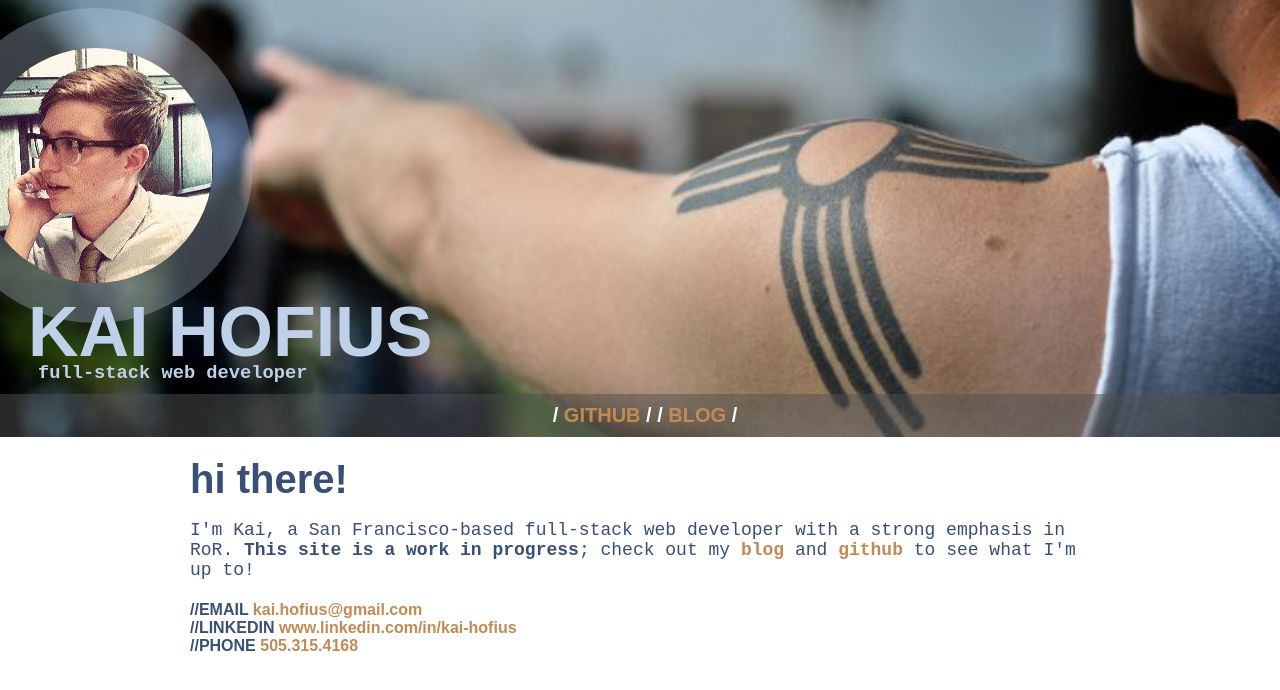
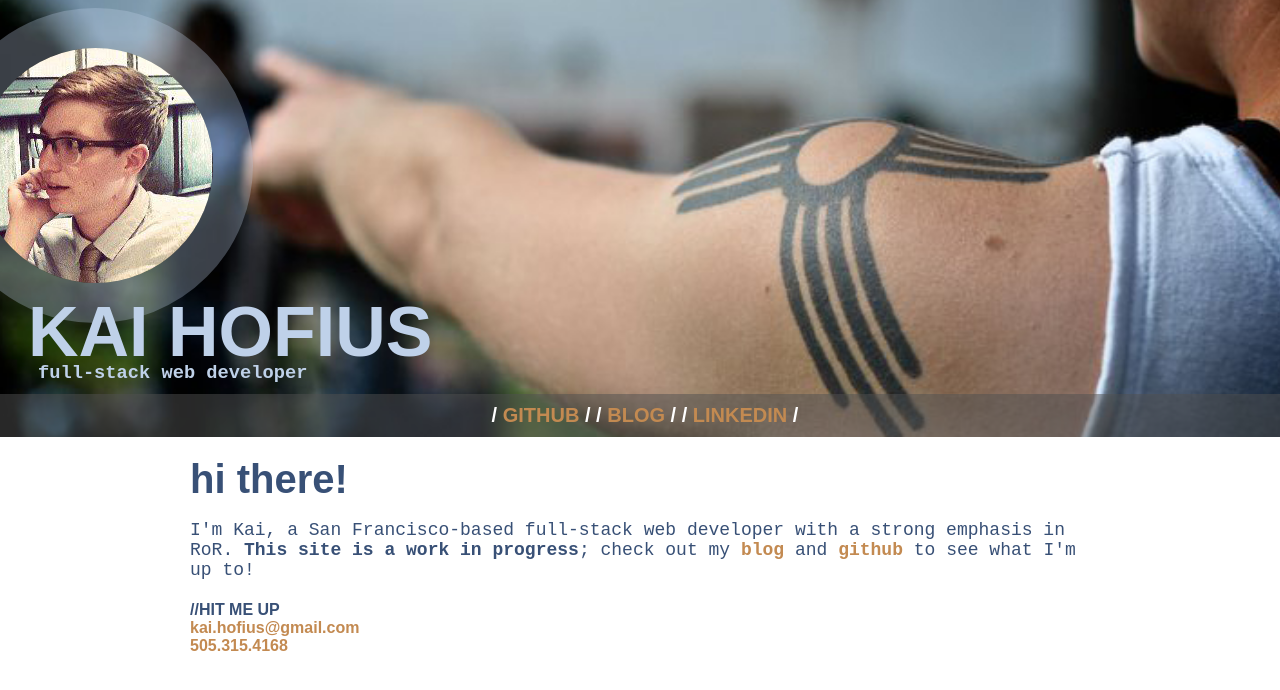
Before and after one commit to kaifius/kaifius.github.io, a Jekyll site: the page index.html, which Jekyll copies as it is, in a window 1280 px wide. Shown: the top 690 px of the page. Built offline with Jekyll 4.4.1, drawn with Linux system fonts in a browser that asks for light colours; Markdown is read by kramdown in place of the engine named in the settings.

Commit message:
nav and links changes

```diff
--- a/css/style.css
+++ b/css/style.css
@@ -17,6 +17,10 @@ a {
 }
 a:hover {
   color: white;
+}
+
+.contact:hover {
+  color: rgb(56,80,118);
 }
 
 h1 {
@@ -76,6 +80,7 @@ article{
 }
 
 
+
 /******************
   SMALLEST SCREEN
 *******************/
--- a/index.html
+++ b/index.html
@@ -25,9 +26,9 @@
 		<p>I'm Kai, a San Francisco-based full-stack web developer with a strong emphasis in RoR. <strong>This site is a work in progress</strong>; check out my <a href="http://kaicodes.tumblr.com" target="_blank">blog</a> and <a href="http://github.com/kaifius" target="_blank">github</a></li> to see what I'm up to!</p>
 
 		<h4>
-			//EMAIL <a href="mailto:kai.hofius@gmail.com">kai.hofius@gmail.com</a><br />
-			//<strong>LINKEDIN</strong> <a href="http://www.linkedin.com/in/kai-hofius">www.linkedin.com/in/kai-hofius</a><br />
-			//<strong>PHONE</strong> <a href="tel:505-315-4168">505.315.4168</a>
+			//HIT ME UP<br>
+			<a class="contact" href="mailto:kai.hofius@gmail.com">kai.hofius@gmail.com</a><br />
+			<a class="contact" href="tel:505-315-4168">505.315.4168</a>
 		</h4>
 	</article>
 
```
Also changed, not shown: other parts of index.html (+1 -0 lines).
